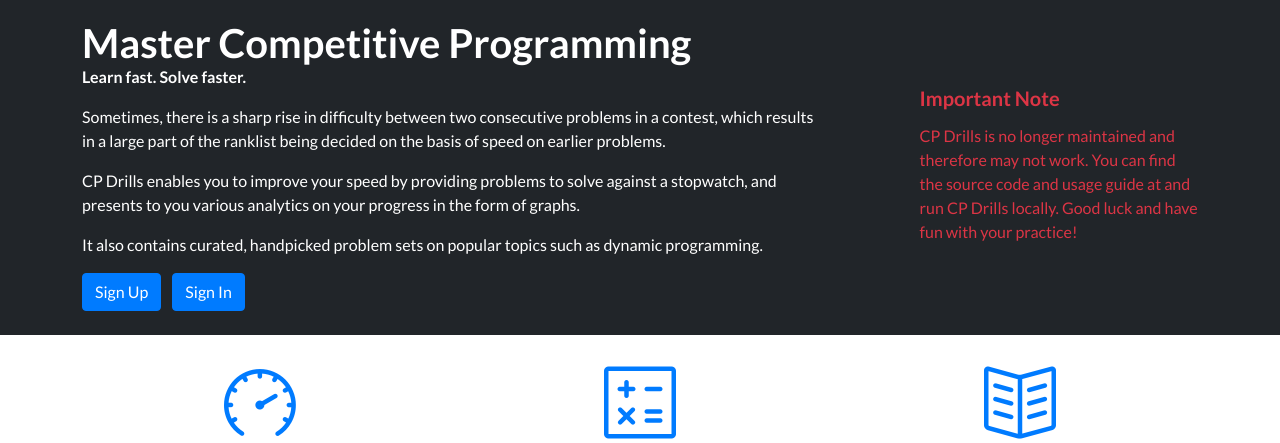
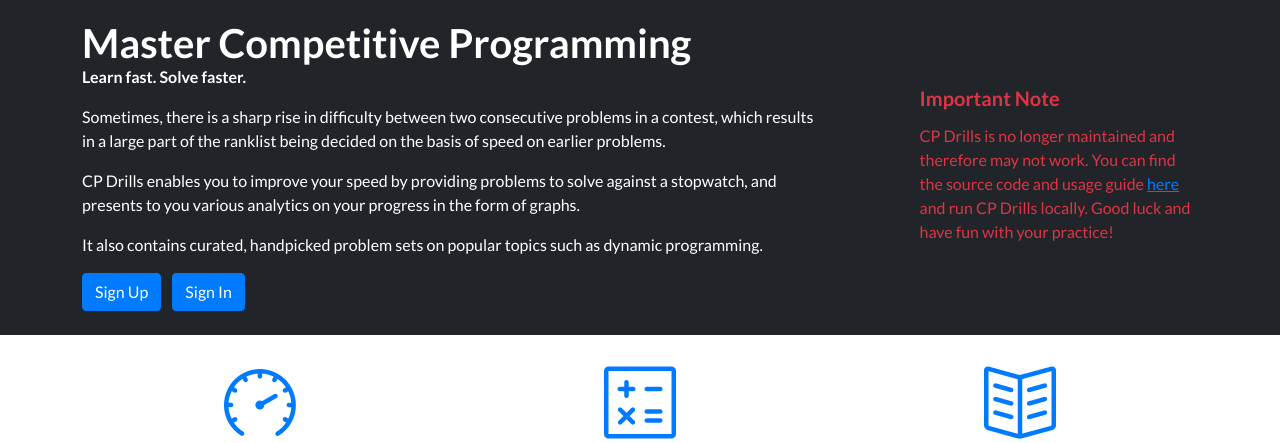
Before and after one commit to arujbansal/cpdrills, a Django app: page / in a window 1280 px wide. Shown: the part 73-516 px from the top of the page. Run offline with Django 3.2, Linux system fonts and the light colour scheme; parts of the project's set-up code (start-up, migrations or seed data) failed here and were passed over; some libraries are stand-ins or nearby versions.

Commit message:
Add GitHub link

```diff
--- a/cpdrills/templates/landing/index.html
+++ b/cpdrills/templates/landing/index.html
@@ -47,7 +47,7 @@
                     <div class="my-sm-auto text-justify ms-sm-3 mt-2 mx-auto text-danger" style="max-width: 30ch">
                         <h5 style="margin-bottom: -2px">Important Note</h5>
                         <p class="font-weight-light mb-0 mt-3">
-                            CP Drills is no longer maintained and therefore may not work. You can find the source code and usage guide at and run CP Drills locally. Good luck and have fun with your practice!
+                            CP Drills is no longer maintained and therefore may not work. You can find the source code and usage guide <a href="https://github.com/arujbansal/cpdrills">here</a> and run CP Drills locally. Good luck and have fun with your practice!
                         </p>
                     </div>
                 </div>
```
